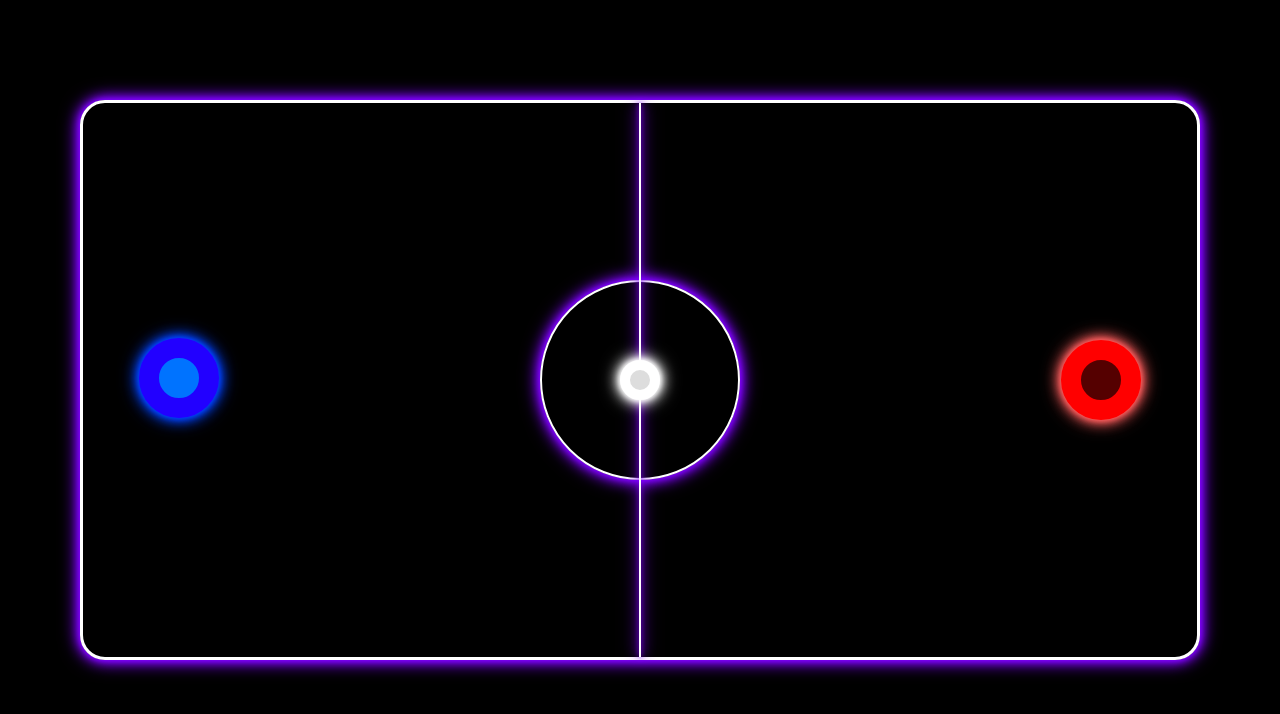
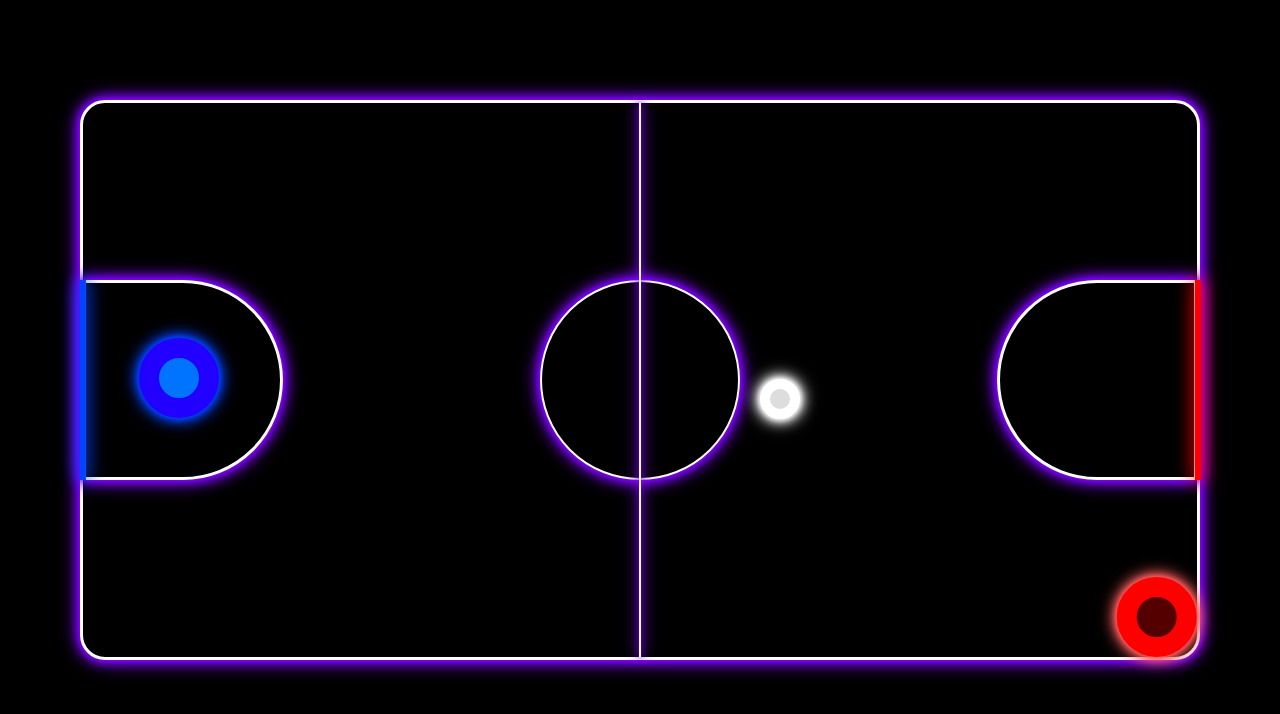
Before and after one commit to Mr-Mingels/Puck-Master, a React (Create React App) app: page /game/1 in a window 1280 px wide. Shown: the top 714 px of the page. Built offline with nearby package versions, Linux system fonts and the light colour scheme.

Commit message:
added functionality to the puck

```diff
--- a/src/components/GameBoard.js
+++ b/src/components/GameBoard.js
@@ -2,16 +2,22 @@ import React, { useState, useEffect, useRef } from "react";
 import '../styles/GameBoard.css'
 
 const GameBoard = () => {
+    const [computerPosition, setComputerPosition] = useState({ x: 0, y: 0 });
     const [playerPosition, setPlayerPosition] = useState({ x: 0, y: 0 });
-    const [puckPosition, setPuckPosition] = useState({ x: 0, y: 0 });
+    const [puckPosition, setPuckPosition] = useState({ x: 677.2, y: 276.1 });
     const [puckVelocity, setPuckVelocity] = useState({ x: 0, y: 0 });
     const [keysPressed, setKeysPressed] = useState({});
     const playerFigureRef = useRef(null);
     const playerBoardSideRef = useRef(null);
+    const computerBoardSideRef = useRef(null)
+    const computerFigureRect = useRef(null)
     const movementIntervalRef = useRef(null);
-    const step = 10;
+    const gameBoardContentRef = useRef(null);
+    const computerGoalPost = useRef(null);
+    const step = 15;
+    const computerStep = 10;
     const friction = 0.98; // Adjust this value to change the slowing down effect
-    const impactMultiplier = 1;
+    const impactMultiplier = 2;
 
     const checkCollision = (rect1, rect2) => {
         return (
@@ -21,6 +27,89 @@ const GameBoard = () => {
           rect1.y + rect1.height > rect2.y
         );
       };
+
+
+      const updateComputerPosition = () => {
+        if (!gameBoardContentRef.current || !computerFigureRect.current) return;
+
+        const boardRect = computerBoardSideRef.current.getBoundingClientRect();
+        const compFigureRect = computerFigureRect.current.getBoundingClientRect();
+        const puckRect = document.querySelector(".puck").getBoundingClientRect();
+
+        const figureInitialLeft = parseFloat(getComputedStyle(computerFigureRect.current).left);
+        const figureInitialTop = parseFloat(getComputedStyle(computerFigureRect.current).top);
+
+        const targetX = puckRect.x + puckRect.width / 2 - boardRect.x;
+        const targetY = puckRect.y + puckRect.height / 2 - boardRect.y;
+
+        // Check if the puck is in the computer's side
+        if (checkCollision(boardRect, puckRect)) {
+          setComputerPosition((prevPosition) => {
+            const newPosition = { ...prevPosition };
+
+            const computerThreshold = 3;
+            const computerMaxStep = 15; // Increase this value to make the computerFigure move closer to the puck
+
+            const diffX = targetX - (newPosition.x + compFigureRect.width / 2);
+            const diffY = targetY - (newPosition.y + compFigureRect.height / 2);
+
+            if (Math.abs(diffX) > computerThreshold) {
+              const stepX = Math.sign(diffX) * Math.min(Math.abs(diffX), computerMaxStep);
+              newPosition.x += stepX;
+            }
+
+            if (Math.abs(diffY) > computerThreshold) {
+              const stepY = Math.sign(diffY) * Math.min(Math.abs(diffY), computerMaxStep);
+              newPosition.y += stepY;
+            }
+
+            // Check boundaries for X-axis
+            if (newPosition.x < -figureInitialLeft) {
+              newPosition.x = -figureInitialLeft;
+            } else if (newPosition.x + compFigureRect.width > boardRect.width - figureInitialLeft) {
+              newPosition.x = boardRect.width - compFigureRect.width - figureInitialLeft;
+            }
+
+            // Check boundaries for Y-axis
+            if (newPosition.y < -figureInitialTop) {
+              newPosition.y = -figureInitialTop;
+            } else if (newPosition.y + compFigureRect.height > boardRect.height - figureInitialTop) {
+              newPosition.y = boardRect.height - compFigureRect.height - figureInitialTop;
+            }
+
+            // Check collision between computerFigure and puck
+            if (checkCollision(compFigureRect, puckRect)) {
+              const puckCenterX = puckRect.x + puckRect.width / 2;
+              const puckCenterY = puckRect.y + puckRect.height / 2;
+              const compCenterX = compFigureRect.x + compFigureRect.width / 2;
+              const compCenterY = compFigureRect.y + compFigureRect.height / 2;
+
+              const impactDirectionX = Math.sign(puckCenterX - compCenterX);
+              const impactDirectionY = Math.sign(puckCenterY - compCenterY);
+
+              setPuckVelocity((prevVelocity) => ({
+                x: prevVelocity.x + impactDirectionX * impactMultiplier,
+                y: prevVelocity.y + impactDirectionY * impactMultiplier,
+              }));
+            }
+
+            return newPosition;
+          });
+        }
+      };
+
+
+
+
+
+      useEffect(() => {
+        const interval = setInterval(() => {
+          updateComputerPosition();
+        }, 50); // Adjust the interval as needed (50ms in this case)
+        return () => clearInterval(interval);
+      }, []);
+
+
 
     useEffect(() => {
         const updatePlayerPosition = () => {
@@ -66,19 +155,26 @@ const GameBoard = () => {
               return newPosition;
             });
           };
+
+
           const updatePuckPosition = () => {
-            if (!playerBoardSideRef.current || !playerFigureRef.current) return;
+            if (!gameBoardContentRef.current || !playerFigureRef.current) return;
 
-            const boardRect = playerBoardSideRef.current.getBoundingClientRect();
+            const boardRect = gameBoardContentRef.current.getBoundingClientRect();
             const figureRect = playerFigureRef.current.getBoundingClientRect();
             const puckRect = document.querySelector(".puck").getBoundingClientRect();
+            const borderWidth = 3; // Adjust this value according to the border width of gameBoardContent
 
+            setPuckPosition((prevPuckPosition) => {
               // Check if playerFigure hits the puck
               if (checkCollision(figureRect, puckRect)) {
                 const deltaX = (puckRect.x + puckRect.width / 2) - (figureRect.x + figureRect.width / 2);
                 const deltaY = (puckRect.y + puckRect.height / 2) - (figureRect.y + figureRect.height / 2);
                 const angle = Math.atan2(deltaY, deltaX);
 
+                const offset = 3; // Adjust this value to change the minimum separation between the puck and player figure
+                prevPuckPosition.x += Math.cos(angle) * offset;
+                prevPuckPosition.y += Math.sin(angle) * offset;
 
                 setPuckVelocity((prevVelocity) => ({
                   x: prevVelocity.x + Math.cos(angle) * impactMultiplier,
@@ -86,27 +182,63 @@ const GameBoard = () => {
                 }));
               }
 
-            setPuckPosition((prevPuckPosition) => {
               const newPosition = {
                 x: prevPuckPosition.x + puckVelocity.x,
                 y: prevPuckPosition.y + puckVelocity.y,
               };
 
+              if (newPosition.x < borderWidth || newPosition.x + puckRect.width > boardRect.width - borderWidth ||
+              newPosition.y < borderWidth || newPosition.y + puckRect.height > boardRect.height - borderWidth) {
+
+              // Calculate the angle of the wall that the puck hit
+              let normalAngle = 0;
+              if (puckRect.x < borderWidth) {
+                // Left wall
+                normalAngle = 0;
+              } else if (puckRect.x + puckRect.width > boardRect.width - borderWidth) {
+                // Right wall
+                normalAngle = 0;
+              } else if (puckRect.y < borderWidth) {
+                // Top wall
+                normalAngle = 0;
+              } else if (puckRect.y + puckRect.height > boardRect.height - borderWidth) {
+                // Bottom wall
+                normalAngle = 0;
+              }
+
+              if (normalAngle !== 0) {
+                // Reflect the puck's velocity vector across the normal to the wall
+                const angle = 2 * normalAngle - Math.atan2(puckVelocity.y, puckVelocity.x);
+                const speed = Math.sqrt(puckVelocity.x * puckVelocity.x + puckVelocity.y * puckVelocity.y) * impactMultiplier;
+
+                setPuckVelocity({
+                  x: Math.cos(angle) * speed,
+                  y: Math.sin(angle) * speed,
+                });
+              } else {
+                setPuckVelocity({
+                  x: puckVelocity.x * friction,
+                  y: puckVelocity.y * friction,
+                });
+              }
+            };
+
+
               // Check boundaries for X-axis
-              if (newPosition.x < 0) {
-                newPosition.x = 0;
+              if (newPosition.x < borderWidth) {
+                newPosition.x = borderWidth;
                 setPuckVelocity((prevVelocity) => ({ ...prevVelocity, x: -prevVelocity.x }));
-              } else if (newPosition.x + puckRect.width > boardRect.width) {
-                newPosition.x = boardRect.width - puckRect.width;
+              } else if (newPosition.x + puckRect.width > boardRect.width - borderWidth) {
+                newPosition.x = boardRect.width - puckRect.width - borderWidth;
                 setPuckVelocity((prevVelocity) => ({ ...prevVelocity, x: -prevVelocity.x }));
               }
 
               // Check boundaries for Y-axis
-              if (newPosition.y < 0) {
-                newPosition.y = 0;
+              if (newPosition.y < borderWidth) {
+                newPosition.y = borderWidth;
                 setPuckVelocity((prevVelocity) => ({ ...prevVelocity, y: -prevVelocity.y }));
-              } else if (newPosition.y + puckRect.height > boardRect.height) {
-                newPosition.y = boardRect.height - puckRect.height;
+              } else if (newPosition.y + puckRect.height > boardRect.height - borderWidth) {
+                newPosition.y = boardRect.height - puckRect.height - borderWidth;
                 setPuckVelocity((prevVelocity) => ({ ...prevVelocity, y: -prevVelocity.y }));
               }
 
@@ -118,6 +250,8 @@ const GameBoard = () => {
               y: prevVelocity.y * friction,
             }));
           };
+
+
 
           const update = () => {
             updatePlayerPosition();
@@ -215,25 +349,29 @@ const GameBoard = () => {
 
     return (
         <section className="gameBoardWrapper">
-            <div className="gameBoardContent">
+            <div className="gameBoardContent" ref={gameBoardContentRef}>
                 <div className="playerBoardSide" ref={playerBoardSideRef}>
                     <span className="playerFigure" ref={playerFigureRef} style={{
                     transform: `translate(${playerPosition.x}px, ${playerPosition.y}px)`,
                     }}
                     onMouseDown={handleMouseDown}
                     onTouchStart={handleMouseDown}></span>
+                    <span className="playerGoalCircle"></span>
+                    <span className="playerGoalPost"></span>
                 </div>
                     <span className="gameBoardMidLine"></span>
                     <span className="gameBoardMidCircle"></span>
-                    <div className="puckStart">
                         <span className="puck" style={{
                             left: `${puckPosition.x}px`,
                             top: `${puckPosition.y}px`,
                             }}>
                         </span>
-                    </div>
-                <div className="computerBoardSide">
-                    <span className="computerFigure"></span>
+                <div className="computerBoardSide" ref={computerBoardSideRef}>
+                    <span className="computerFigure" ref={computerFigureRect} style={{
+                    transform: `translate(${computerPosition.x}px, ${computerPosition.y}px)`,
+                    }}></span>
+                    <span className="computerGoalCircle"></span>
+                    <span className="computerGoalPost" ref={computerGoalPost}></span>
                 </div>
             </div>
         </section>
--- a/src/styles/GameBoard.css
+++ b/src/styles/GameBoard.css
@@ -8,8 +8,6 @@
 
 .gameBoardContent {
     display: flex;
-    align-items: center;
-    justify-content: center;
     border: 3px solid white;
     height: 560px;
     box-shadow: 0 0 5px #8000ff, 0 0 10px #8000ff, 0 0 15px #8000ff, 0 0 20px #8000ff;
@@ -34,7 +32,7 @@
     border: 20px solid #2200ff;
     background-color: #0073ff;
     box-shadow: 0 0 5px #0044ff, 0 0 10px #0044ff, 0 0 15px #0044ff, 0 0 20px #0044ff;
-    z-index: 10;
+    z-index: 100;
 }
 
 .gameBoardMidLine {
@@ -61,21 +59,16 @@
     z-index: 0;
 }
 
-.puckStart {
-    position: absolute;
-    height: 40px;
-    width: 40px;
-}
-
 .puck {
     position: absolute;
     border: 10px solid white;
     height: 40px;
     width: 40px;
+    top: 50%;
     border-radius: 50%;
     background-color: rgb(221, 221, 221);
     box-shadow: 0 0 5px #ffffff, 0 0 10px #ffffff, 0 0 15px #ffffff, 0 0 20px #ffffff;
-    z-index: 10;
+    z-index: 100;
 }
 
 .computerBoardSide {
@@ -95,5 +88,46 @@
     border: 20px solid #ff0000;
     background-color: #550000;
     box-shadow: 0 0 5px #ff5e5e, 0 0 10px #ff5e5e, 0 0 15px #ff5e5e, 0 0 20px #ff5e5e;
-    z-index: 10;
+    z-index: 100;
 }
+
+.computerGoalCircle, .playerGoalCircle {
+    position: absolute;
+    top: 50%;
+    right: 0%;
+    width: 200px;
+    height: 200px;
+    transform: translatey(-50%);
+    background-color: transparent;
+    border: 3px solid white;
+    border-radius: 200px 0 0 200px;
+    box-shadow: 0 0 5px #8000ff, 0 0 10px #8000ff, 0 0 15px #8000ff, 0 0 20px #8000ff;
+}
+
+.computerGoalPost, .playerGoalPost {
+    position: absolute;
+    top: 50%;
+    right: -0.63%;
+    width: 1px;
+    height: 200px;
+    transform: translatey(-50%);
+    background-color: transparent;
+    border: 3.2px solid #ff0000;
+    box-shadow: 0 0 15px #ff0000, 0 0 20px #ff0000;
+    z-index: 50;
+}
+
+.playerGoalCircle {
+    top: 50%;
+    left: 0;
+    transform: translate(0%, -50%);
+    border-radius: 0 200px 200px 0;
+}
+
+.playerGoalPost {
+    top: 50%;
+    left: -0.63%;
+    transform: translate(-0.63%, -50%);
+    border: 3.2px solid #0044ff;
+    box-shadow: 0 0 15px #0044ff, 0 0 20px #0044ff;
+}
```
Lines whose indentation alone changed are shown as unchanged.
